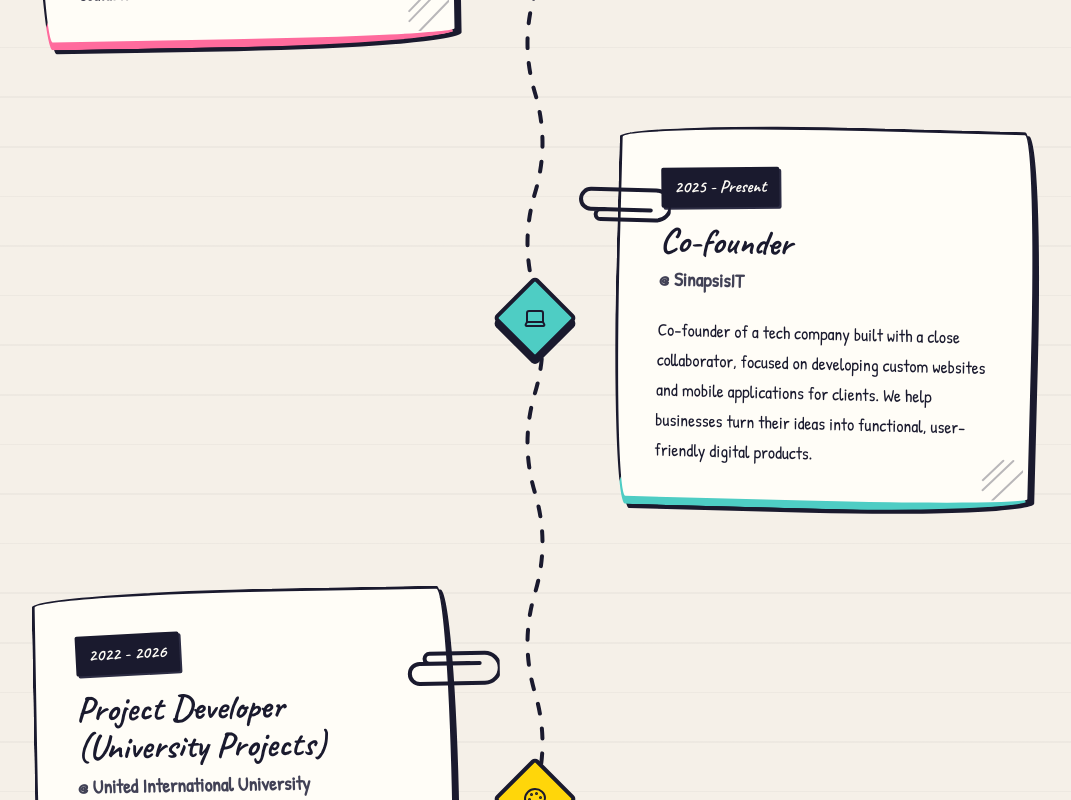
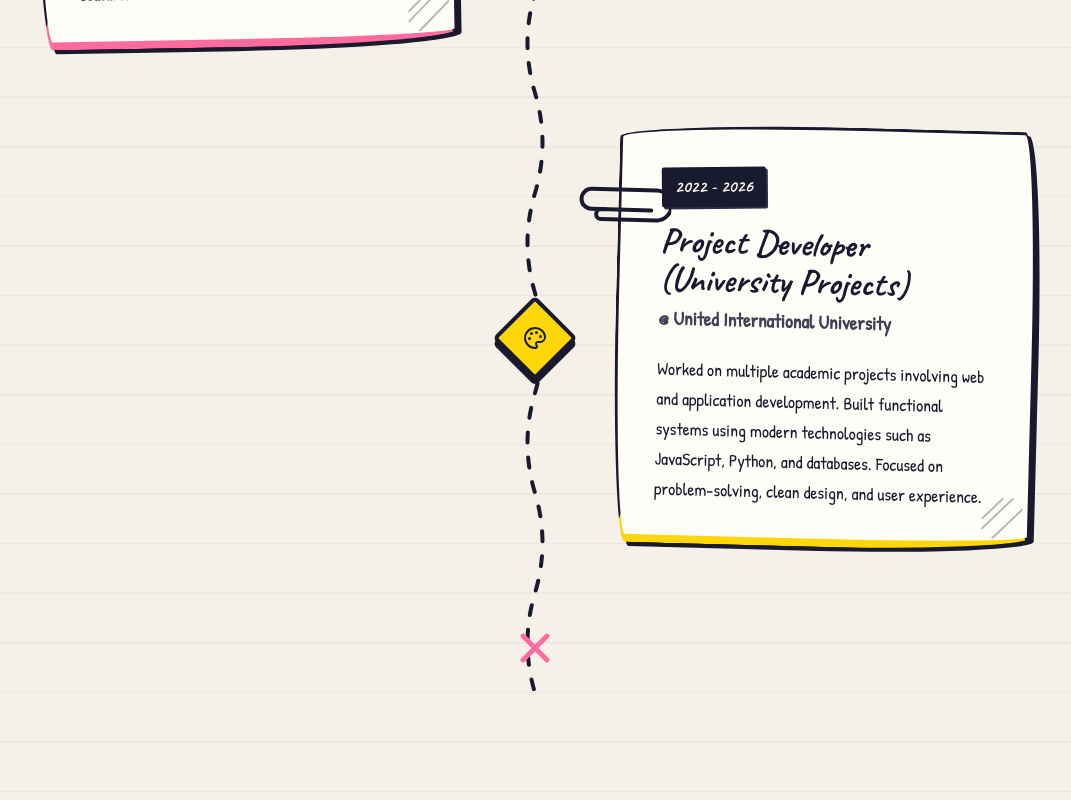
Before and after one commit to Maahhbuub/Mahbub-Doodle, a React (Vite) app: page / in a window 1280 px wide. Shown: the part 4900-5700 px from the top of the page, without its empty margins (105-1176 px from the left). Built offline with nearby package versions, Linux system fonts and the light colour scheme.

Commit message:
docs(experience): update info

```diff
--- a/src/components/Experience/Experience.jsx
+++ b/src/components/Experience/Experience.jsx
@@ -11,14 +11,6 @@ const experiences = [
     desc: 'Co-founder of an AI-driven technology company, specializing in machine learning systems and scalable software solutions.',
     icon: <Rocket size={24} />,
     color: 'pink'
-  },
-  {
-    role: 'Co-founder',
-    company: 'SinapsisIT',
-    period: '2025 - Present',
-    desc: 'Co-founder of a tech company built with a close collaborator, focused on developing custom websites and mobile applications for clients. We help businesses turn their ideas into functional, user-friendly digital products.',
-    icon: <Laptop size={24} />,
-    color: 'blue'
   },
   {
     role: 'Project Developer (University Projects)',
```
